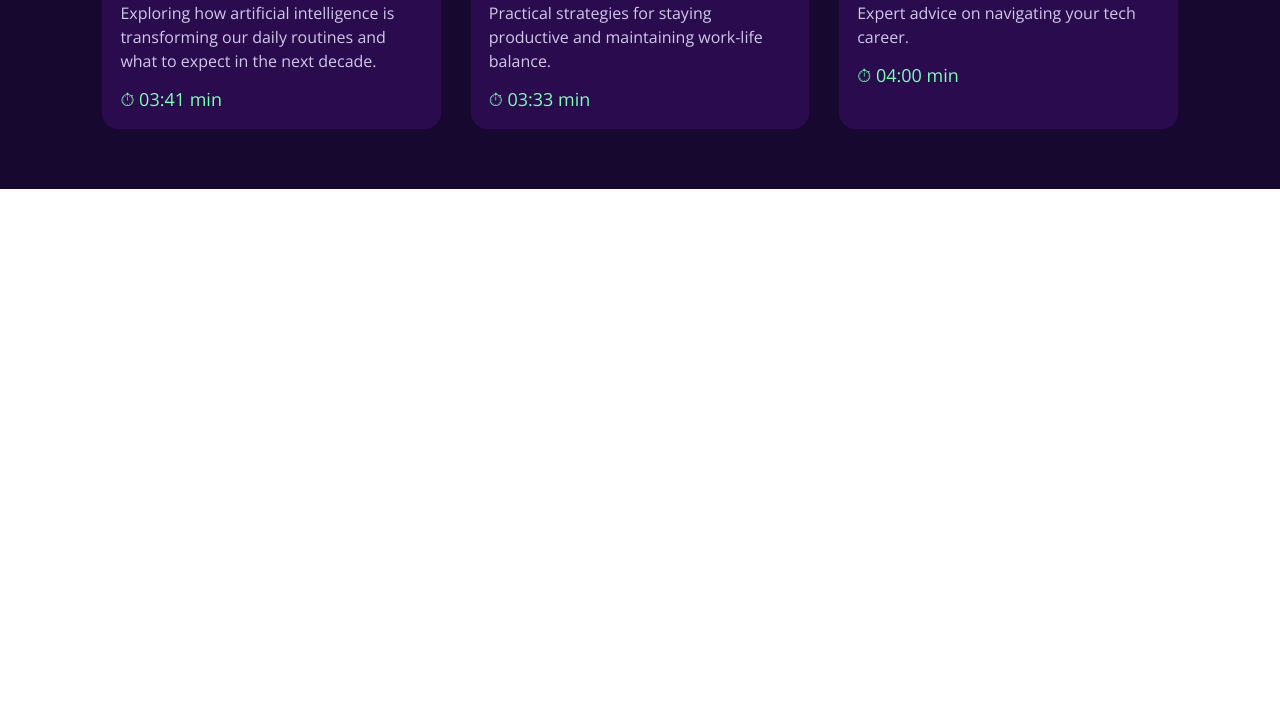
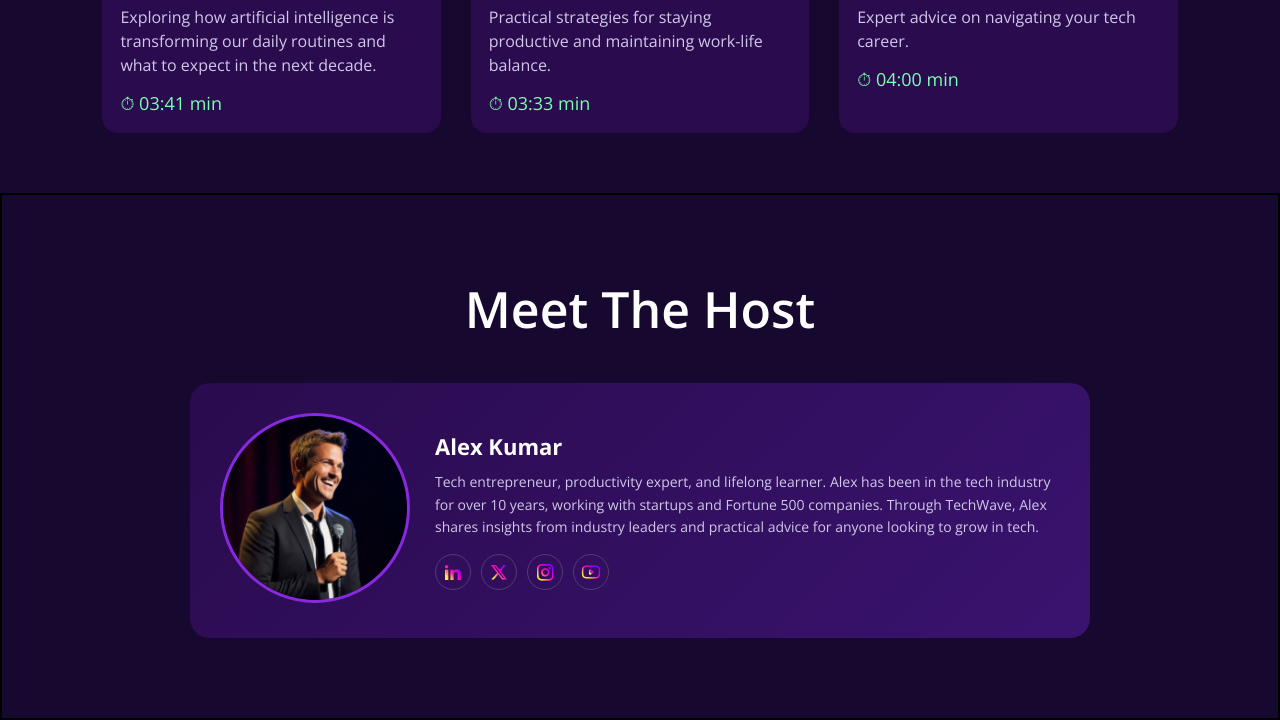
Before and after one commit to tasnimbiva/Assignment-2, a plain HTML site: page index.html in a window 1280 px wide. Shown: the part 2852-3572 px from the top of the page. Before the commit the page ends 3041 px from the top, so only its background shows below. Drawn offline with nearby package versions, Linux system fonts and the light colour scheme.

Commit message:
completed host section

```diff
--- a/index.html
+++ b/index.html
@@ -188,6 +188,34 @@
 </section>
 
 
+<section class="host">
+    <h2>Meet The Host</h2>
+    <div class="host-card">
+        <div class="host-image">
+            <img src="assets/host.png">
+        </div>
+
+        <div class="host-content">
+            <h3>Alex Kumar</h3>
+                <p>
+                    Tech entrepreneur, productivity expert, and lifelong learner.
+                    Alex has been in the tech industry for over 10 years, working with startups
+                    and Fortune 500 companies. Through TechWave, Alex shares insights from
+                    industry leaders and practical advice for anyone looking to grow in tech.
+                </p>
+
+            <div class="host-icon">
+                <a href="#"><img src="assets/linkedin.png"></a>
+                <a href="#"><img src="assets/x.png"></a>
+                <a href="#"><img src="assets/instagram.png"></a>
+                <a href="#"><img src="assets/youtube.png"></a>
+            </div>
+        </div>
+    </div>
+
+</section>
 </main>
+
+
 </body>
 </html>
--- a/style.css
+++ b/style.css
@@ -241,6 +241,7 @@ margin: 0 auto;
   background-color: #230E3D;
   padding: 100px 20px;
   color: #ffffff;
+  border: 2px solid black;
 }
 .container {
   max-width: 1200px;
@@ -390,3 +391,66 @@ margin: 0 auto;
   font-size: 18px;
   color: #7cffb2;
 }
+
+
+
+.host {
+  background: #16082f;
+  padding: 80px 8%;
+  color: #fff;
+  border: 2px solid black;
+}
+.host h2 {
+  text-align: center;
+  font-size: 50px;
+  font-weight: 600;
+  margin-bottom: 40px;
+}
+.host-card {
+  background: linear-gradient(135deg, #2a0b4e, #3a136f);
+  border-radius: 20px;
+  padding: 30px;
+  display: flex;
+  align-items: center;
+  gap: 25px;
+  max-width: 900px;
+  margin: 0 auto;
+}
+.host-image img {
+  width: 190px;
+  height: 190px;
+  border-radius: 50%;
+  object-fit: cover;
+  border: 3px solid #8729de;
+}
+.host-content h3 {
+  font-size: 22px;
+  margin-bottom: 10px;
+}
+.host-content p {
+  font-size: 14px;
+  line-height: 1.6;
+  color: #d0c8e8;
+  margin-bottom: 16px;
+}
+.host-icon {
+  display: flex;
+  gap: 10px;
+}
+
+.host-icon a {
+  width: 36px;
+  height: 36px;
+  background: transparent;
+  border: 1px solid #533C72;
+  padding: 10px;
+  border-radius: 50px;
+  display: flex;
+  align-items: center;
+  justify-content: center;
+  transition: 0.3s;
+}
+.host-icon a:hover {
+  background: #8f40d0;
+  color: #16082f;
+}
```
